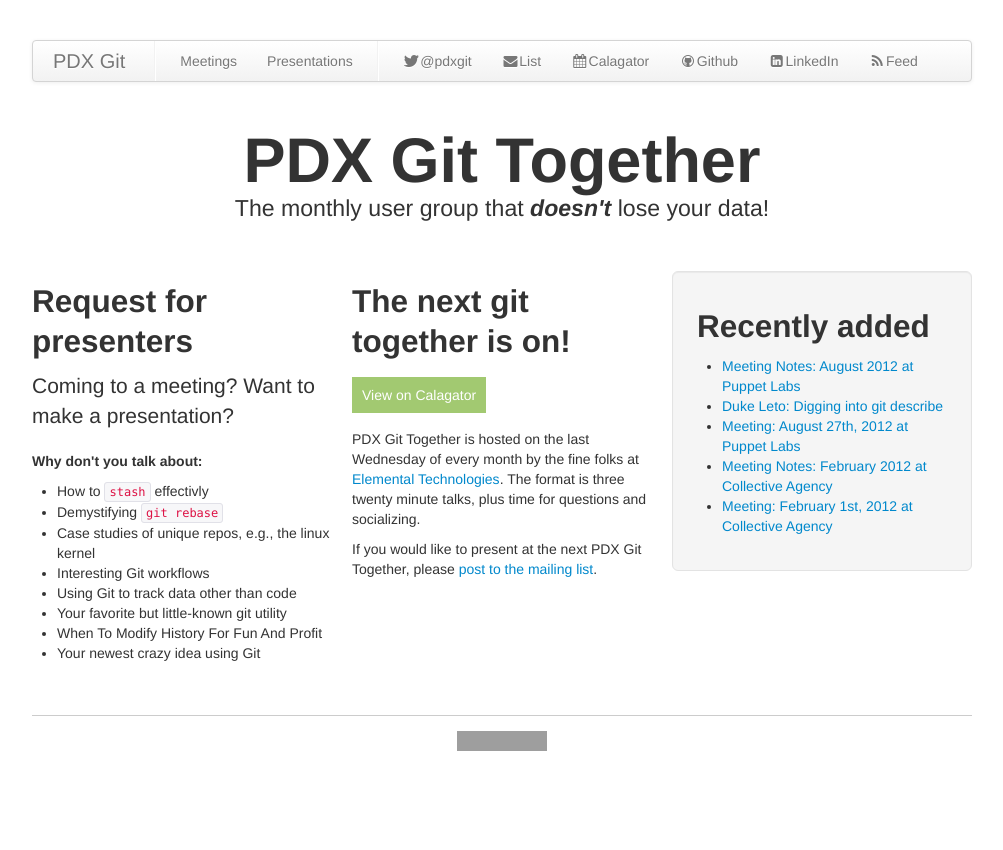
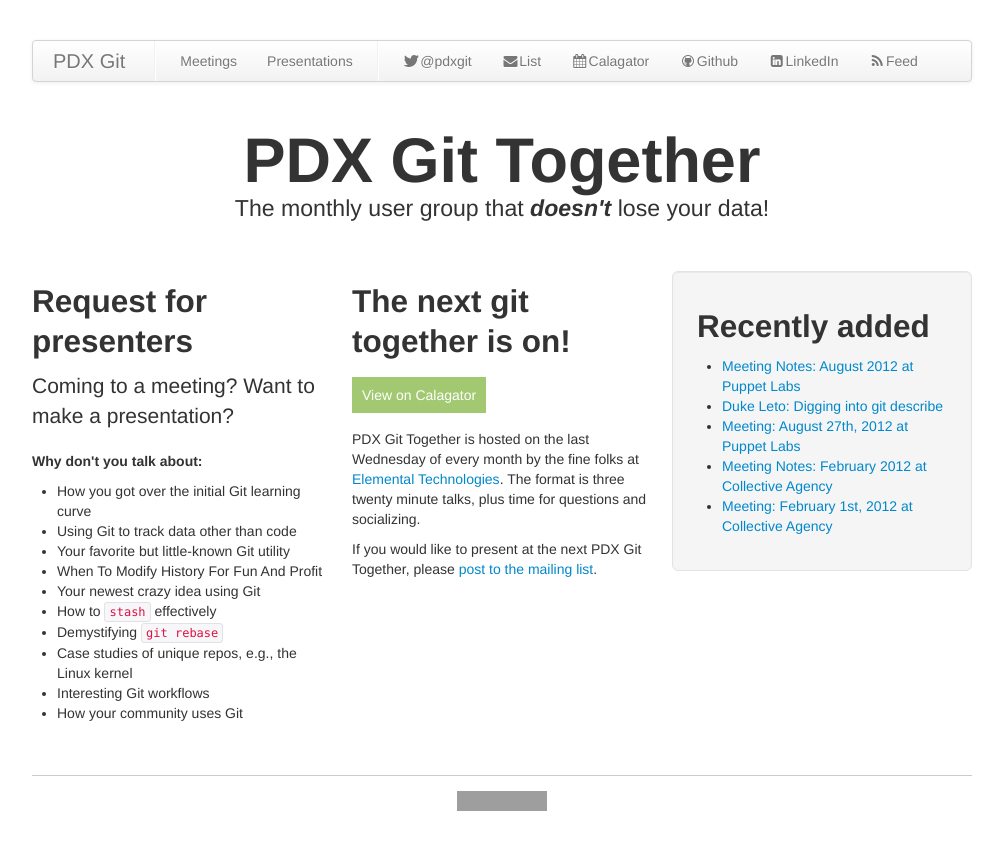
Before and after one commit to pdxgit/pdxgit.github.com, a Jekyll site: the page built from index.html, in a window 1280 px wide. Shown: the top 850 px of the page, without its empty margins (138-1141 px from the left). Built offline with Jekyll 4.4.1, drawn with Linux system fonts in a browser that asks for light colours; Markdown is read by kramdown in place of the engine named in the settings; grey boxes are pictures that could not be loaded.

Commit message:
Fix some typos in the RFP, reorder and add some more ideas

```diff
--- a/_includes/_rfp.html
+++ b/_includes/_rfp.html
@@ -3,13 +3,15 @@
 <p>
   <b>Why don't you talk about:</b>
   <ul>
-    <li>How to <code>stash</code> effectivly</li>
-    <li>Demystifying <code>git rebase</code></li>
-    <li>Case studies of unique repos, e.g., the linux kernel</li>
-    <li>Interesting Git workflows</li>
+    <li>How you got over the initial Git learning curve</li>
     <li>Using Git to track data other than code</li>
-    <li>Your favorite but little-known git utility</li>
+    <li>Your favorite but little-known Git utility</li>
     <li>When To Modify History For Fun And Profit</li>
     <li>Your newest crazy idea using Git</li>
+    <li>How to <code>stash</code> effectively</li>
+    <li>Demystifying <code>git rebase</code></li>
+    <li>Case studies of unique repos, e.g., the Linux kernel</li>
+    <li>Interesting Git workflows</li>
+    <li>How your community uses Git</li>
   </ul>
 </p>
```
